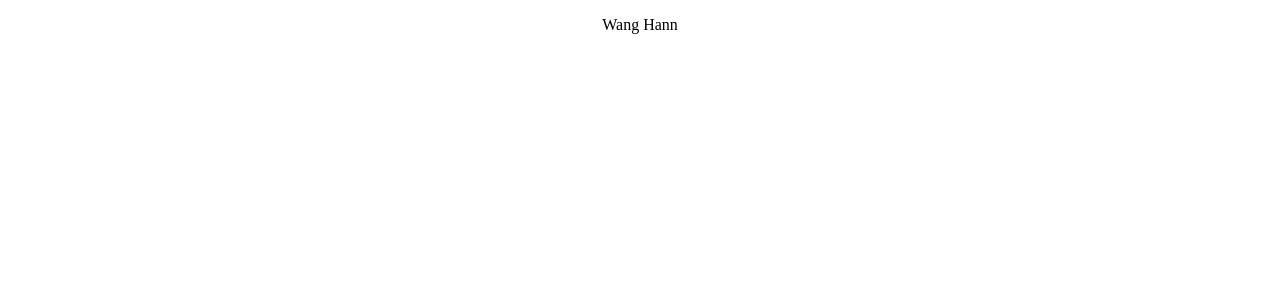
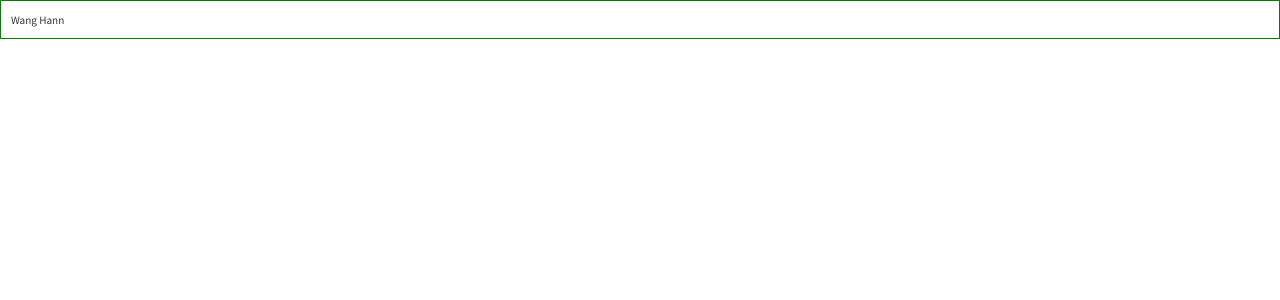
Before and after one commit to nancyliao0612/wanghann-project, a React (Create React App) app in the folder client/: page / in a window 1280 px wide. Shown: the top 300 px of the page. Built offline with nearby package versions, Linux system fonts and the light colour scheme.

Commit message:
style: add general css style

```diff
--- a/client/src/App.css
+++ b/client/src/App.css
@@ -1,38 +1,168 @@
-.App {
-  text-align: center;
+@import url("https://fonts.googleapis.com/css2?family=Noto+Sans+TC:wght@400;500&display=swap");
+
+* {
+  margin: 0;
+  padding: 0;
+  border: 0;
+  outline: 0;
+  box-sizing: border-box;
+  list-style-type: disc;
+  text-decoration: none;
 }
 
-.App-logo {
-  height: 40vmin;
-  pointer-events: none;
+/* css variables */
+:root {
+  --color-bg: white;
+  --color-bg-variant: #2c2c6c;
+  --color-primary: #0f4b70;
+  --color-bright-primary: #009fe3;
+  --color-primary-variant: rgba(77, 181, 255, 0.4);
+  --color-black: #323232;
+  --color-grey: #e0e0e0;
+  --color-light-grey: #f5f5f5;
+  --color-white: #fff;
+  --color-bright: #ff7355;
+
+  --transition: all 400ms ease;
+
+  --container-width-lg: 900px;
+  --container-width-sm: 95%;
 }
 
-@media (prefers-reduced-motion: no-preference) {
-  .App-logo {
-    animation: App-logo-spin infinite 20s linear;
-  }
+html {
+  scroll-behavior: smooth;
+  font-size: 10px;
 }
 
-.App-header {
-  background-color: #282c34;
-  min-height: 100vh;
-  display: flex;
-  flex-direction: column;
-  align-items: center;
-  justify-content: center;
-  font-size: calc(10px + 2vmin);
-  color: white;
+::-webkit-scrollbar {
+  display: none;
 }
 
-.App-link {
-  color: #61dafb;
+body {
+  font-family: "Noto Sans TC", sans-serif;
+  background: var(--color-bg);
+  color: var(--color-black);
+  line-height: 1.7;
+  border: solid 1px green;
 }
 
-@keyframes App-logo-spin {
-  from {
-    transform: rotate(0deg);
+/* GENERAL STYLES */
+
+.container {
+  margin: 0 auto;
+  margin-top: 8rem;
+  border: solid 1px black;
+}
+
+h1,
+h2,
+h3,
+h4,
+h5 {
+  font-weight: 500;
+}
+
+h1 {
+  font-size: 2.4rem;
+  color: var(--color-primary);
+  margin-bottom: 2.4rem;
+}
+
+h2 {
+  font-size: 1.6rem;
+}
+
+h3 {
+  font-size: 1.4rem;
+  font-weight: 400;
+}
+
+h5 {
+  font-size: 1.2rem;
+  margin: 4px 0;
+  color: var(--color-primary);
+}
+
+section {
+  height: 100%;
+  /* border: solid 1px red; */
+}
+
+section > h2,
+section > h5 {
+  /* text-align: center; */
+  /* color: var(--color-light); */
+}
+
+section > h2 {
+  /* color: var(--color-primary);
+  margin-bottom: 3rem; */
+}
+
+.text-light {
+  color: var(--color-light);
+}
+
+a {
+  color: var(--color-primary);
+  transition: var(--transition);
+}
+
+a:hover {
+  color: var(--color-white);
+}
+
+.btn {
+  width: max-content;
+  display: inline-block;
+  color: var(--color-primary);
+  padding: 0.75rem 1.2rem;
+  border-radius: 0.4rem;
+  cursor: pointer;
+  border: 1px solid var(--color-primary);
+  transition: var(--transition);
+}
+
+.btn:hover {
+  background: var(--color-white);
+  color: var(--color-bg);
+  border-color: transparent;
+}
+
+.btn-primary {
+  background: var(--color-primary);
+  color: var(--color-bg);
+}
+
+img {
+  display: block;
+  width: 100%;
+  object-fit: cover;
+}
+
+p,
+li {
+  font-size: 1.2rem;
+  line-height: 2rem;
+}
+
+/* MEDIA QUERIES (SMALL DEVICES) */
+@media screen and (min-width: 648px) {
+  .container {
+    max-width: var(--container-width-lg);
   }
-  to {
-    transform: rotate(360deg);
+  h1 {
+    font-size: 3.2rem;
+    margin-bottom: 4.8rem;
   }
+  h2 {
+    font-size: 2rem;
+  }
+  h3 {
+    font-size: 1.6rem;
+  }
+
+  /* section > h2 {
+    margin-top: 2rem;
+  } */
 }
```
